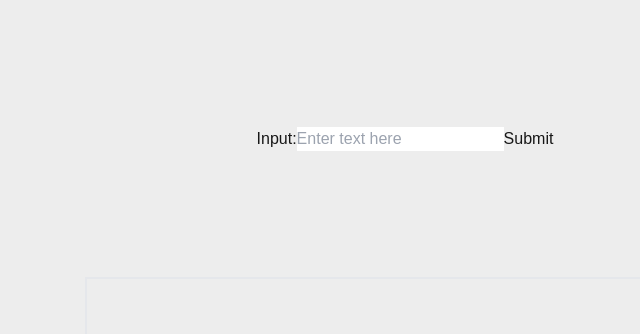
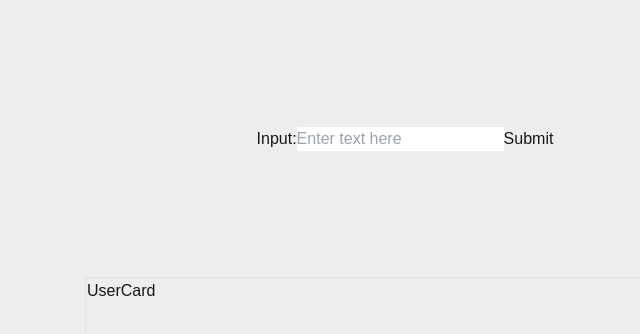
Before and after one commit to nivindulakshitha/My-Contributors, a Next.js app: page / in a window 1280 px wide. Shown: the top 334 px of the page, without its empty margins (235-875 px from the left). Built offline with nearby package versions, Linux system fonts and the light colour scheme.

Commit message:
Add UserCard component and integrate it into the Home page

```diff
--- a/app/page.tsx
+++ b/app/page.tsx
@@ -1,4 +1,5 @@
 "use client";
+import UserCard from "@/components/userCard";
 import { fetchRepos, repoIds, userAvatars, fetchRepoDetails, generateSVG} from "@/utils/app";
 
 export default function Home() {
@@ -14,9 +15,9 @@ export default function Home() {
 		document.querySelector("svg")?.remove();
 		const svg = await generateSVG(userAvatars);
 
-		const div = document.querySelector("#svg-holder");
+/* 		const div = document.querySelector("#svg-holder");
 		const svgElement = new DOMParser().parseFromString(svg, "image/svg+xml").documentElement;
-		div?.appendChild(svgElement);
+		div?.appendChild(svgElement); */
 	}
 
 	return (
@@ -27,7 +28,7 @@ export default function Home() {
 				<button onClick={submitHandler}>Submit</button>
 			</div>
 			<div id="svg-holder" className="border-2 row-span-2">
-
+				<UserCard username="exampleUsername" />
 			</div>
 		</main>
 	);
--- /dev/null
+++ b/components/userCard.tsx
@@ -0,0 +1,10 @@
+import React from 'react'
+import "@/styles/userCard.css";
+
+const UserCard = ({ username }: { username: string }) => {
+  return (
+    <div>UserCard</div>
+  )
+}
+
+export default UserCard
```
Also changed, not shown: styles/userCard.css (added).
